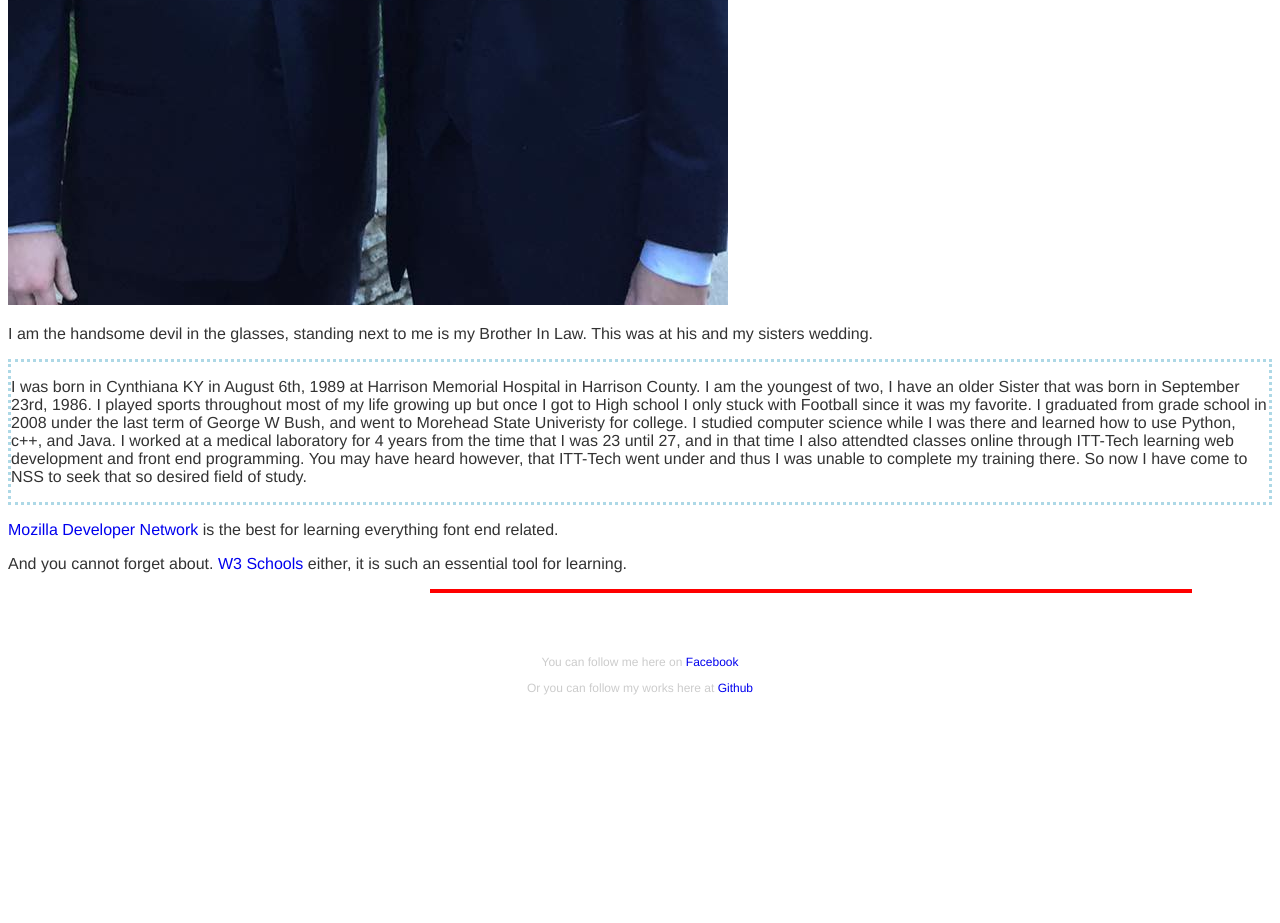
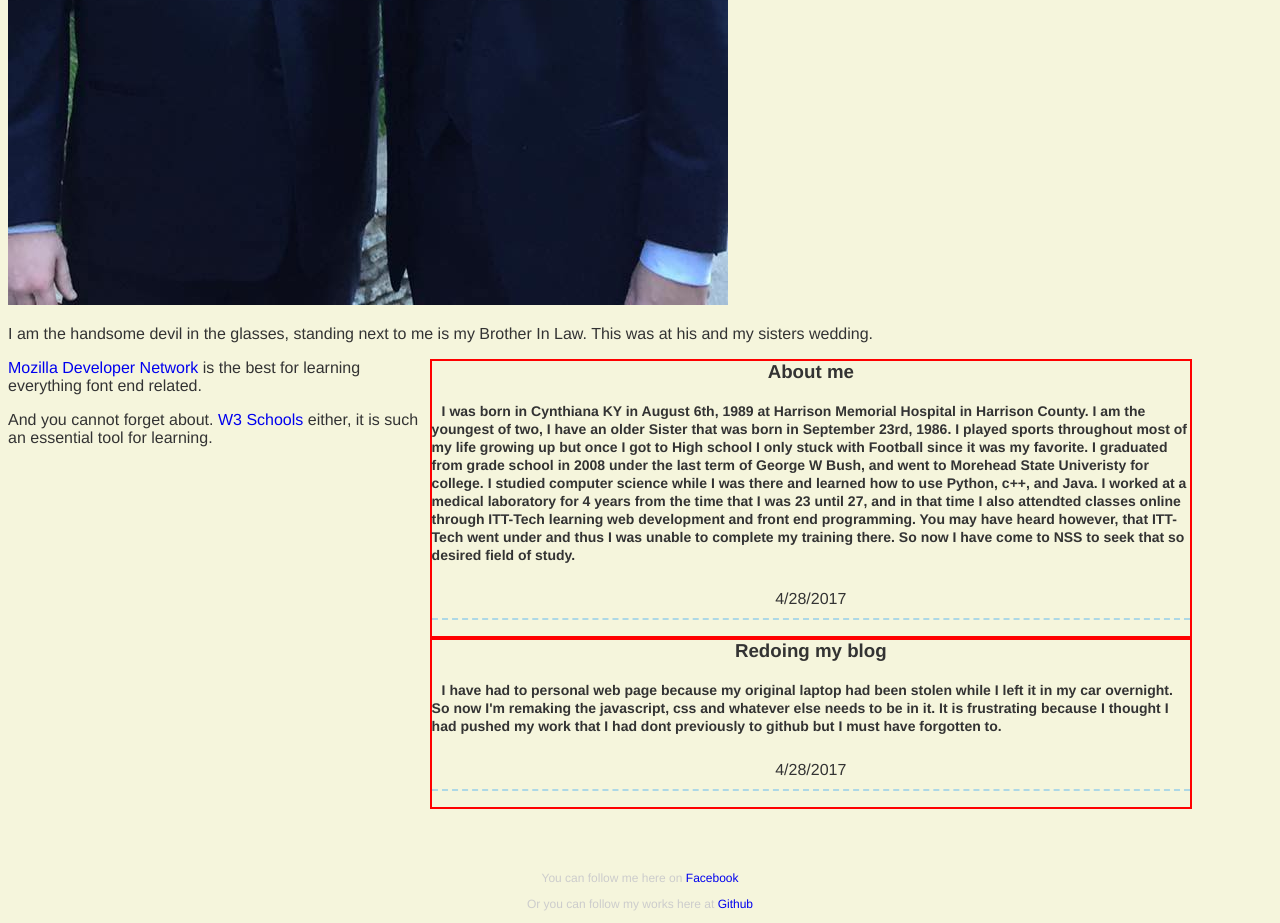
Before and after one commit to therealrmac/c19-Static_web-Challenge, a plain HTML site: page index.html in a window 1280 px wide. Shown: the part 759-1682 px from the top of the page. Before the commit the page ends 1466 px from the top, so only its background shows below. Drawn offline with Linux system fonts and the light colour scheme.

Commit message:
update, fixed my javascript, still looks bad though

```diff
--- a/css/styles.css
+++ b/css/styles.css
@@ -6,7 +6,7 @@ img{
 }
 body{
 	font-family: "Helvetica", sans-serif;
-	background-color: #fff;
+	background-color: beige;
 	color: #333;
 }
 h3{
@@ -18,9 +18,7 @@ header {
   padding: 5px 0 0 0;
   width: 100%;
 }
-#bio{
-	border: 3px dotted lightblue;
-}
+
 header{
 	background-color: cornflowerblue;
 	border-color: lightblue;
@@ -48,10 +46,10 @@ footer {
 p{
 	font-weight: 450;
 }
-.blogTitle{
+.title{
 	text-align: center;
 }
-#blogContent{
+.blogContent{
 	border: 2px solid red;
 	width: 60%;
 	float: right;
@@ -59,6 +57,9 @@ p{
 }
 .copy{
 	padding: 10px 10px;
+	text-align: center;
+	font-size: 14px;
+	font-weight: 700;
 }
 .date{
 	padding: 10px 10px;
--- a/index.html
+++ b/index.html
@@ -16,7 +16,6 @@
 	<p>I am the handsome devil in the glasses, standing next to me is my Brother In Law. This was at his and my sisters wedding.</p>
 	</div>
 	<section id="bio">
-		<p>I was born in Cynthiana KY in August 6th, 1989 at Harrison Memorial Hospital in Harrison County. I am the youngest of two, I have an older Sister that was born in September 23rd, 1986. I played sports throughout most of my life growing up but once I got to High school I only stuck with Football since it was my favorite.  I graduated from grade school in 2008 under the last term of George W Bush, and went to Morehead State Univeristy for college.  I studied computer science while I was there and learned how to use Python, c++, and Java. I worked at a medical laboratory for 4 years from the time that I was 23 until 27, and in that time I also attendted classes online through ITT-Tech learning web development and front end programming.  You may have heard however, that ITT-Tech went under and thus I was unable to complete my training there.  So now I have come to NSS to seek that so desired field of study.</p>
 	</section>
 	<section>
 		<p>
@@ -32,12 +31,11 @@
 			<!--future content-->
 		</div>
 	</section>
-	<div id="blogContent"></div>
 	</main>
 	<footer>
 		<p>You can follow me here on <a href="https://www.facebook.com/ryan.mccarty.927">Facebook</a></p>
 		<p>Or you can follow my works here at <a href="https://github.com/therealrmac">Github</a></p>
 	</footer>
-	<script type="text/javascript" src="../main.js"></script>
+	<script type="text/javascript" src="main.js"></script>
 </body>
 </html>
--- /dev/null
+++ b/main.js
@@ -0,0 +1,14 @@
+var blog=[{title: "About me", copy: "I was born in Cynthiana KY in August 6th, 1989 at Harrison Memorial Hospital in Harrison County. I am the youngest of two, I have an older Sister that was born in September 23rd, 1986. I played sports throughout most of my life growing up but once I got to High school I only stuck with Football since it was my favorite.  I graduated from grade school in 2008 under the last term of George W Bush, and went to Morehead State Univeristy for college.  I studied computer science while I was there and learned how to use Python, c++, and Java. I worked at a medical laboratory for 4 years from the time that I was 23 until 27, and in that time I also attendted classes online through ITT-Tech learning web development and front end programming.  You may have heard however, that ITT-Tech went under and thus I was unable to complete my training there.  So now I have come to NSS to seek that so desired field of study.", date: "4/28/2017"},
+	{title: "Redoing my blog", copy: "I have had to personal web page because my original laptop had been stolen while I left it in my car overnight. So now I'm remaking the javascript, css and whatever else needs to be in it.  It is frustrating because I thought I had pushed my work that I had dont previously to github but I must have forgotten to.", date: "4/28/2017"}
+];
+
+var output= document.getElementById('bio');
+	var post;
+for (prop in blog){
+	post= `<div class="blogContent">
+			<h3 class="title ">${blog[prop].title}</h3>
+			<span class="copy">${blog[prop].copy}</span>
+			<p class="date">${blog[prop].date}</p>
+			</div>`;
+	output.innerHTML+= post;
+};
```
